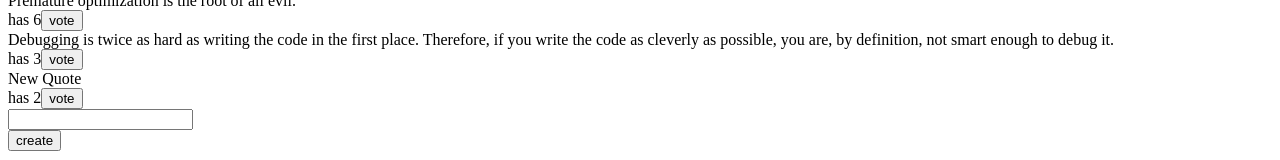
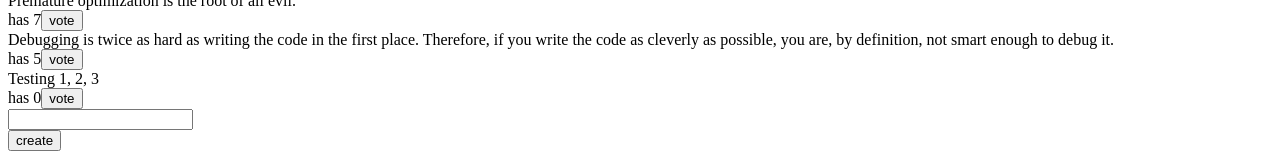
Before and after one commit to paulreyneveld/oftpart6, a React (Create React App) app in the folder redux-anecdotes/: page / in a window 1280 px wide. Shown: the part 231-391 px from the top of the page. Built offline with nearby package versions, Linux system fonts and the light colour scheme; data requests are answered from the project's data file.

Commit message:
Still trying to get a response from thunk

```diff
--- a/redux-anecdotes/db.json
+++ b/redux-anecdotes/db.json
@@ -3,7 +3,7 @@
     {
       "content": "If it hurts, do it more often",
       "id": "47145",
-      "votes": 56
+      "votes": 57
     },
     {
       "content": "Adding manpower to a late software project makes it later!",
@@ -13,27 +13,27 @@
     {
       "content": "The first 90 percent of the code accounts for the first 90 percent of the development time...The remaining 10 percent of the code accounts for the other 90 percent of the development time.",
       "id": "69581",
-      "votes": 29
+      "votes": 32
     },
     {
       "content": "Any fool can write code that a computer can understand. Good programmers write code that humans can understand.",
       "id": "36975",
-      "votes": 23
+      "votes": 25
     },
     {
       "content": "Premature optimization is the root of all evil.",
       "id": "25170",
-      "votes": 6
+      "votes": 7
     },
     {
       "content": "Debugging is twice as hard as writing the code in the first place. Therefore, if you write the code as cleverly as possible, you are, by definition, not smart enough to debug it.",
       "id": "98312",
-      "votes": 3
+      "votes": 5
     },
     {
-      "content": "New Quote",
-      "votes": 2,
-      "id": "c6ZERq4"
+      "content": "Testing 1, 2, 3",
+      "votes": 0,
+      "id": "5oVlJzV"
     }
   ]
 }
--- a/redux-anecdotes/src/App.js
+++ b/redux-anecdotes/src/App.js
@@ -16,7 +16,6 @@ const App = () => {
   return (
     <div>
       <h2>Anecdotes</h2>
-
       <Notification />
       <AnecdoteList />
       <AnecdoteForm />
--- a/redux-anecdotes/src/components/AnecdoteForm.js
+++ b/redux-anecdotes/src/components/AnecdoteForm.js
@@ -1,15 +1,19 @@
 import React from 'react';
 import { useDispatch } from 'react-redux'
 import { createAnecdote } from '../reducers/anecdoteReducer'
+import store from '../store';
 
 const AnecdoteForm = () => {
     const dispatch = useDispatch()
 
-    const addAnecdote = async (event) => {
+    const addAnecdote = (event) => {
         event.preventDefault()
         const content = event.target.anecdote.value;
         event.target.anecdote.value = '';
         dispatch(createAnecdote(content))
+        console.log(store.getState())
+        // setTimeout(() => dispatch(notificationRemove()), 3000)
+        // dispatch(notificationSet(id))
       }
 
     return (
--- a/redux-anecdotes/src/components/AnecdoteList.js
+++ b/redux-anecdotes/src/components/AnecdoteList.js
@@ -13,7 +13,6 @@ const AnecdoteList = () => {
       dispatch(addVote(id, newVoteNumber))
       setTimeout(() => dispatch(notificationRemove()), 3000)
       dispatch(notificationSet(id))
-
     }
 
     return (
```
